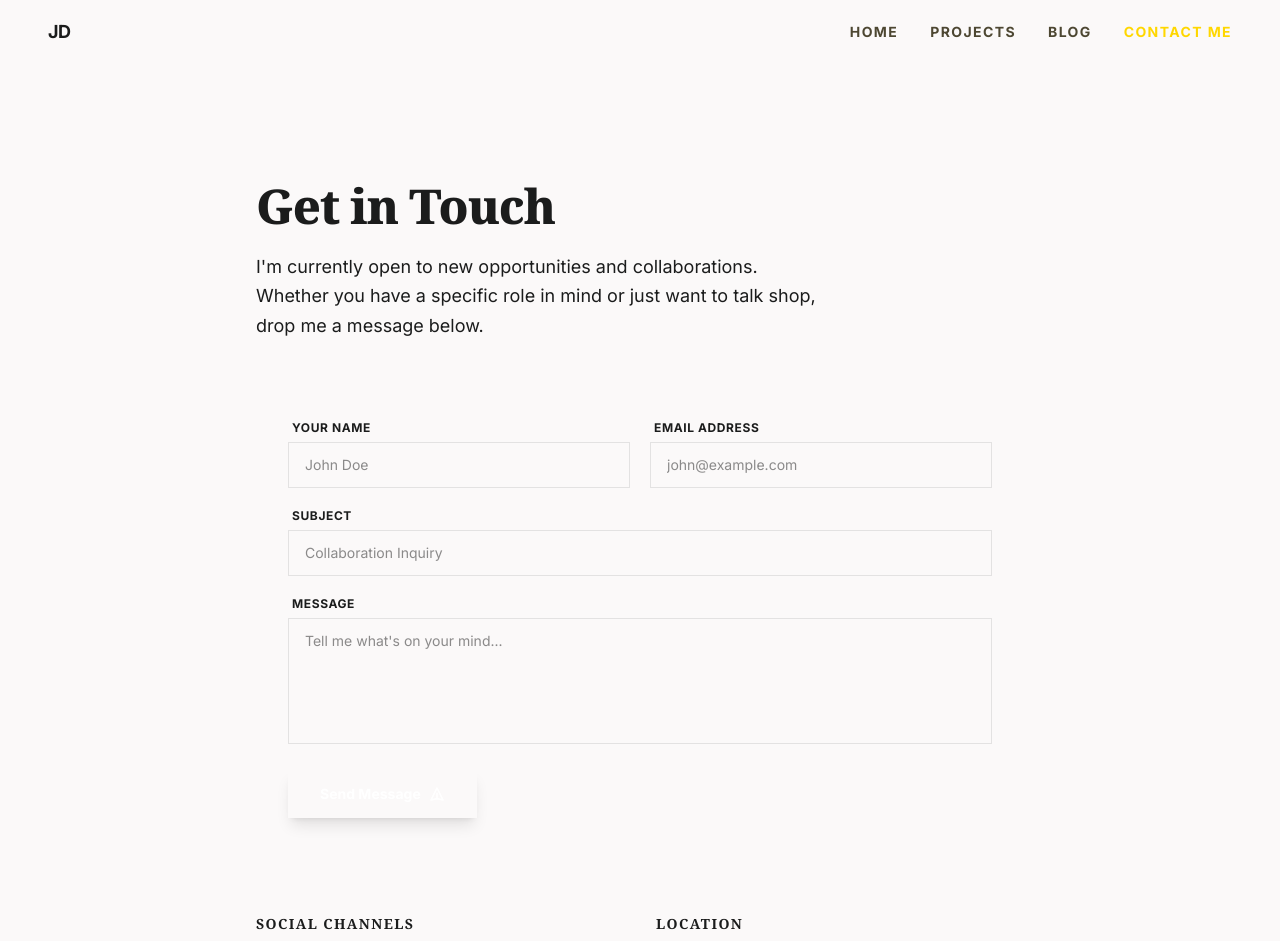
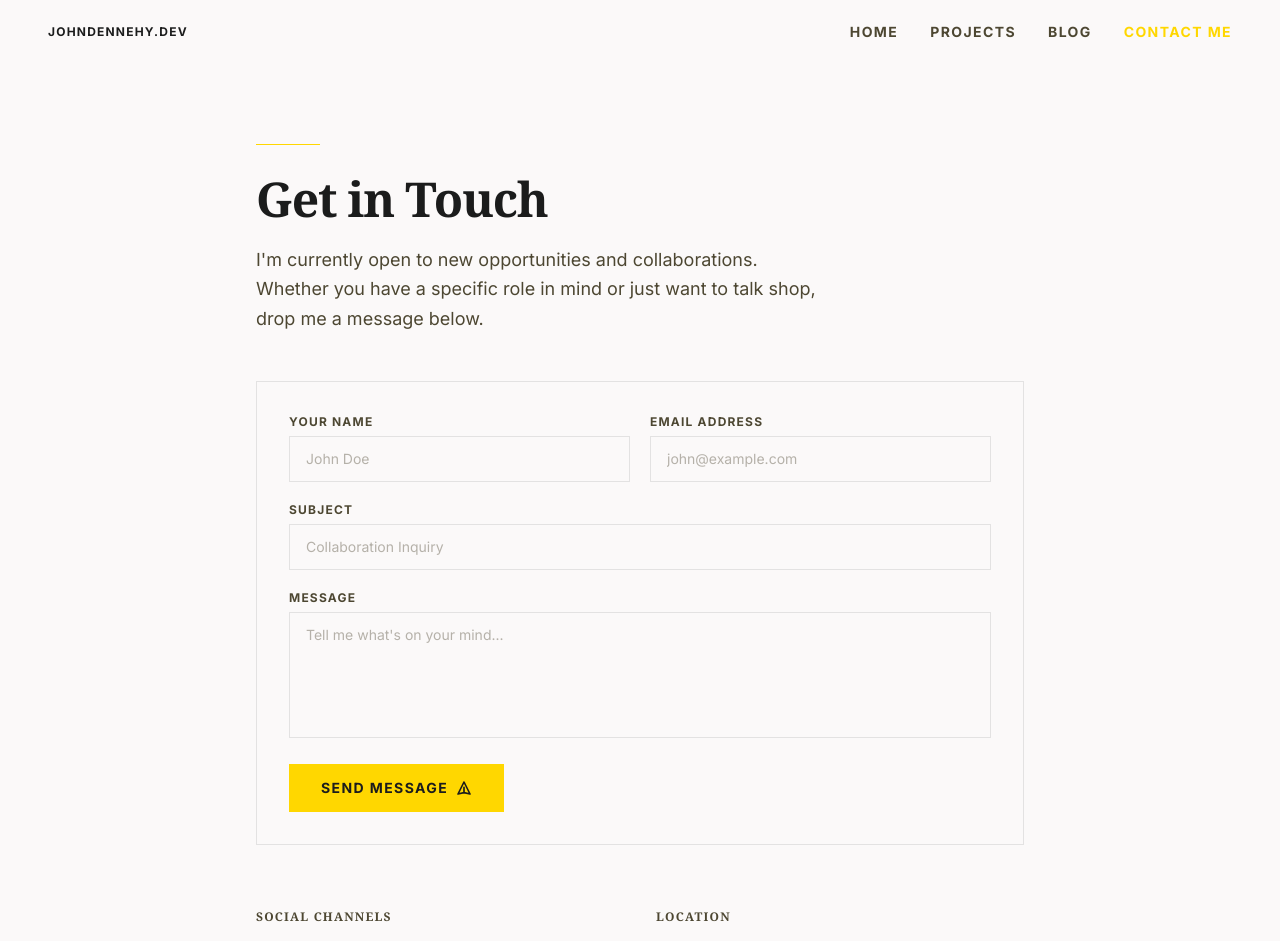
Before and after one commit to John-Dennehy/johndennehy-dev, a Next.js app: page /contact in a window 1280 px wide. Shown: the top 941 px of the page. Built offline with nearby package versions, Linux system fonts and the light colour scheme.

Commit message:
refactor: update UI layout, typography, and styling across frontend pages and components for improved readability and visual cohesion.

```diff
--- a/src/app/(frontend)/components/ContactForm.tsx
+++ b/src/app/(frontend)/components/ContactForm.tsx
@@ -67,17 +67,17 @@ export default function ContactForm() {
 
 	if (submitted) {
 		return (
-			<div className="glass-card p-8 text-center animate-fade-in">
-				<div className="mb-4 text-4xl">✉️</div>
-				<h3 className="text-xl font-bold text-text-primary mb-3">Message Sent</h3>
-				<p className="text-text-secondary leading-relaxed max-w-sm mx-auto">
+			<div className="border border-border p-8 text-center">
+				<div className="mb-4 text-4xl" aria-hidden="true">✉️</div>
+				<h3 className="font-heading text-xl font-bold text-foreground mb-3">Message Sent</h3>
+				<p className="text-muted-foreground leading-relaxed max-w-sm mx-auto">
 					Thanks for reaching out, {name.split(' ')[0]}! I&apos;ve received your message and will
 					get back to you as soon as I can.
 				</p>
 				<button
 					type="button"
 					onClick={() => setSubmitted(false)}
-					className="mt-8 text-sm font-semibold text-accent hover:text-accent-hover transition-colors"
+					className="mt-8 text-sm font-bold uppercase tracking-widest text-primary hover:text-foreground transition-colors"
 				>
 					Send another message
 				</button>
@@ -86,12 +86,12 @@ export default function ContactForm() {
 	}
 
 	return (
-		<form onSubmit={handleSubmit} className="glass-card p-6 md:p-8 space-y-5 animate-slide-up">
+		<form onSubmit={handleSubmit} className="border border-border p-6 md:p-8 space-y-5">
 			<div className="grid gap-5 md:grid-cols-2">
 				<div className="space-y-1.5">
 					<label
 						htmlFor="contact-name"
-						className="block text-xs font-bold uppercase tracking-wider text-text-muted ml-1"
+						className="block text-xs font-bold uppercase tracking-widest text-muted-foreground"
 					>
 						Your Name
 					</label>
@@ -102,13 +102,13 @@ export default function ContactForm() {
 						value={name}
 						onChange={(e) => setName(e.target.value)}
 						placeholder="John Doe"
-						className="w-full rounded-xl border border-border bg-bg-surface px-4 py-3 text-sm text-text-primary placeholder:text-text-muted/40 focus:outline-none focus:border-accent focus:ring-1 focus:ring-accent transition-all duration-300"
+						className="w-full border border-border bg-background px-4 py-3 text-sm text-foreground placeholder:text-muted-foreground/40 focus:outline-none focus:border-primary focus:ring-1 focus:ring-primary transition-all duration-200"
 					/>
 				</div>
 				<div className="space-y-1.5">
 					<label
 						htmlFor="contact-email"
-						className="block text-xs font-bold uppercase tracking-wider text-text-muted ml-1"
+						className="block text-xs font-bold uppercase tracking-widest text-muted-foreground"
 					>
 						Email Address
 					</label>
@@ -119,7 +119,7 @@ export default function ContactForm() {
 						value={email}
 						onChange={(e) => setEmail(e.target.value)}
 						placeholder="john@example.com"
-						className="w-full rounded-xl border border-border bg-bg-surface px-4 py-3 text-sm text-text-primary placeholder:text-text-muted/40 focus:outline-none focus:border-accent focus:ring-1 focus:ring-accent transition-all duration-300"
+						className="w-full border border-border bg-background px-4 py-3 text-sm text-foreground placeholder:text-muted-foreground/40 focus:outline-none focus:border-primary focus:ring-1 focus:ring-primary transition-all duration-200"
 					/>
 				</div>
 			</div>
@@ -127,7 +127,7 @@ export default function ContactForm() {
 			<div className="space-y-1.5">
 				<label
 					htmlFor="contact-subject"
-					className="block text-xs font-bold uppercase tracking-wider text-text-muted ml-1"
+					className="block text-xs font-bold uppercase tracking-widest text-muted-foreground"
 				>
 					Subject
 				</label>
@@ -138,14 +138,14 @@ export default function ContactForm() {
 					value={subject}
 					onChange={(e) => setSubject(e.target.value)}
 					placeholder="Collaboration Inquiry"
-					className="w-full rounded-xl border border-border bg-bg-surface px-4 py-3 text-sm text-text-primary placeholder:text-text-muted/40 focus:outline-none focus:border-accent focus:ring-1 focus:ring-accent transition-all duration-300"
+					className="w-full border border-border bg-background px-4 py-3 text-sm text-foreground placeholder:text-muted-foreground/40 focus:outline-none focus:border-primary focus:ring-1 focus:ring-primary transition-all duration-200"
 				/>
 			</div>
 
 			<div className="space-y-1.5">
 				<label
 					htmlFor="contact-message"
-					className="block text-xs font-bold uppercase tracking-wider text-text-muted ml-1"
+					className="block text-xs font-bold uppercase tracking-widest text-muted-foreground"
 				>
 					Message
 				</label>
@@ -156,7 +156,7 @@ export default function ContactForm() {
 					value={message}
 					onChange={(e) => setMessage(e.target.value)}
 					placeholder="Tell me what's on your mind..."
-					className="w-full rounded-xl border border-border bg-bg-surface px-4 py-3 text-sm text-text-primary placeholder:text-text-muted/40 focus:outline-none focus:border-accent focus:ring-1 focus:ring-accent transition-all duration-300 resize-none"
+					className="w-full border border-border bg-background px-4 py-3 text-sm text-foreground placeholder:text-muted-foreground/40 focus:outline-none focus:border-primary focus:ring-1 focus:ring-primary transition-all duration-200 resize-none"
 				/>
 			</div>
 
@@ -178,7 +178,7 @@ export default function ContactForm() {
 			</div>
 
 			{error && (
-				<div className="rounded-lg bg-red-500/10 border border-red-500/20 p-3 text-sm text-red-400">
+				<div className="border border-destructive/30 bg-destructive/10 p-3 text-sm text-destructive">
 					{error}
 				</div>
 			)}
@@ -186,7 +186,7 @@ export default function ContactForm() {
 			<button
 				type="submit"
 				disabled={isPending}
-				className="w-full md:w-auto inline-flex items-center justify-center gap-2 rounded-xl bg-accent px-8 py-3.5 text-sm font-bold text-white shadow-lg shadow-accent-glow transition-all duration-300 hover:bg-accent-hover hover:shadow-xl hover:shadow-accent-glow hover:-translate-y-0.5 disabled:opacity-50 disabled:cursor-not-allowed disabled:hover:translate-y-0"
+				className="w-full md:w-auto inline-flex items-center justify-center gap-2 bg-primary text-primary-foreground px-8 py-3.5 text-sm font-bold uppercase tracking-widest transition-colors duration-200 hover:bg-primary/90 disabled:opacity-50 disabled:cursor-not-allowed"
 			>
 				{isPending ? (
 					<>
--- a/src/app/(frontend)/components/Navigation.tsx
+++ b/src/app/(frontend)/components/Navigation.tsx
@@ -38,9 +38,9 @@ export default function Navigation() {
 					{/* Logo / Name */}
 					<Link
 						href="/"
-						className="text-lg font-bold tracking-tight text-foreground transition-colors hover:text-primary"
+						className="text-xs font-bold uppercase tracking-widest text-foreground transition-colors hover:text-primary"
 					>
-						JD
+						johndennehy.dev
 					</Link>
 
 					{/* Desktop nav links */}
--- a/src/app/(frontend)/contact/page.tsx
+++ b/src/app/(frontend)/contact/page.tsx
@@ -7,14 +7,14 @@ export const metadata = {
 
 export default function ContactPage() {
 	return (
-		<div className="px-6 md:px-8 py-12 md:py-20">
+	<div className="px-6 md:px-8 py-16 md:py-20">
 		<div className="mx-auto max-w-3xl">
-				<div className="mb-12 animate-fade-in">
-					<div className="gradient-line mb-8 max-w-xs" />
-					<h1 className="text-4xl md:text-5xl font-extrabold tracking-tight text-text-primary mb-4 leading-tight">
+			<div className="mb-12">
+				<div className="mb-6 w-16 h-px bg-primary" />
+				<h1 className="font-heading text-4xl md:text-5xl font-bold tracking-tight text-foreground mb-4 leading-tight">
 					Get in Touch
 				</h1>
-					<p className="text-lg text-text-secondary max-w-xl leading-relaxed">
+				<p className="text-lg text-muted-foreground max-w-xl leading-relaxed">
 					I&apos;m currently open to new opportunities and collaborations. Whether you have a
 					specific role in mind or just want to talk shop, drop me a message below.
 				</p>
@@ -22,9 +22,9 @@ export default function ContactPage() {
 
 			<ContactForm />
 
-				<div className="mt-16 grid gap-8 sm:grid-cols-2 animate-slide-up stagger-3">
+			<div className="mt-16 grid gap-8 sm:grid-cols-2">
 				<div>
-						<h3 className="text-sm font-bold uppercase tracking-widest text-text-muted mb-3">
+					<h3 className="text-xs font-bold uppercase tracking-widest text-muted-foreground mb-3">
 						Social Channels
 					</h3>
 					<div className="space-y-2">
@@ -32,7 +32,7 @@ export default function ContactPage() {
 							href="https://linkedin.com/in/johnfdennehy"
 							target="_blank"
 							rel="noopener noreferrer"
-								className="block text-text-secondary hover:text-accent transition-colors"
+							className="block text-foreground hover:text-primary transition-colors"
 						>
 							LinkedIn
 						</a>
@@ -40,17 +40,17 @@ export default function ContactPage() {
 							href="https://github.com/john-dennehy"
 							target="_blank"
 							rel="noopener noreferrer"
-								className="block text-text-secondary hover:text-accent transition-colors"
+							className="block text-foreground hover:text-primary transition-colors"
 						>
 							GitHub
 						</a>
 					</div>
 				</div>
 				<div>
-						<h3 className="text-sm font-bold uppercase tracking-widest text-text-muted mb-3">
+					<h3 className="text-xs font-bold uppercase tracking-widest text-muted-foreground mb-3">
 						Location
 					</h3>
-						<p className="text-text-secondary">
+					<p className="text-muted-foreground leading-relaxed">
 						London, United Kingdom
 						<br />
 						Available for London-based office roles.
--- a/src/app/(frontend)/projects/page.tsx
+++ b/src/app/(frontend)/projects/page.tsx
@@ -78,14 +78,14 @@ export default async function ProjectsPage() {
 		.sort((a, b) => a.name.localeCompare(b.name))
 
 	return (
-		<section className="px-6 md:px-8 pt-20 pb-24 md:pt-32 md:pb-32">
+	<section className="px-6 md:px-8 pt-20 pb-16 md:pt-24 md:pb-16">
 		<div className="mx-auto max-w-5xl">
 			{/* Header */}
-				<div className="gradient-line mb-12 max-w-xs animate-fade-in" />
-				<h1 className="animate-slide-up text-4xl md:text-5xl font-extrabold tracking-tight text-text-primary mb-4">
+			<div className="mb-1 w-16 h-px bg-primary" />
+			<h1 className="font-heading animate-fade-in text-4xl md:text-5xl font-bold tracking-tight text-foreground mt-6 mb-4">
 				Projects
 			</h1>
-				<p className="animate-slide-up stagger-1 text-text-secondary mb-12 max-w-xl">
+			<p className="animate-fade-in text-muted-foreground mb-12 max-w-xl leading-relaxed">
 				Things I&apos;ve built, tinkered with, or am actively working on. Filter by technology to
 				find what interests you.
 			</p>
```
Also changed, not shown: src/app/(frontend)/components/ProjectsGrid.tsx (+11 -18 lines), src/app/(frontend)/page.tsx (+17 -17 lines), .agents/skills/design.md. Lines whose indentation alone changed are shown as unchanged.
